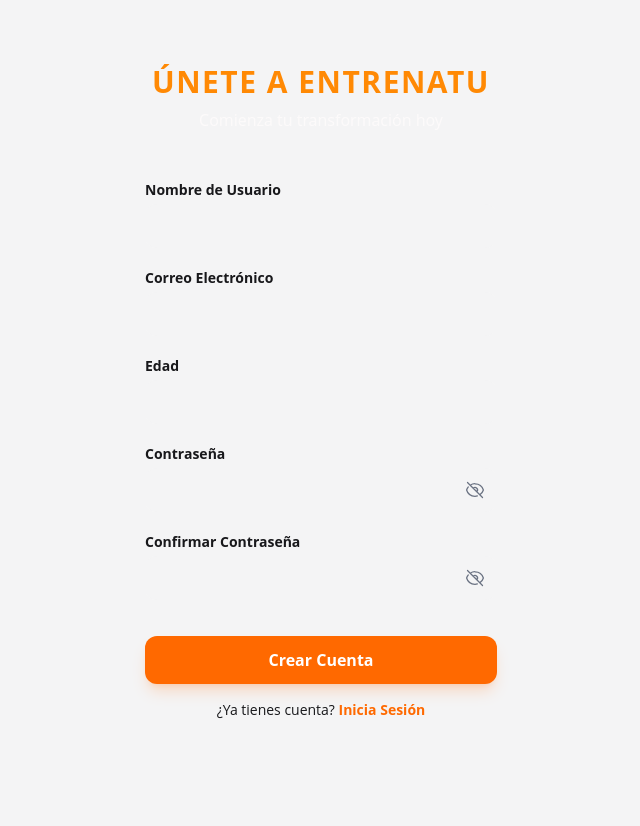
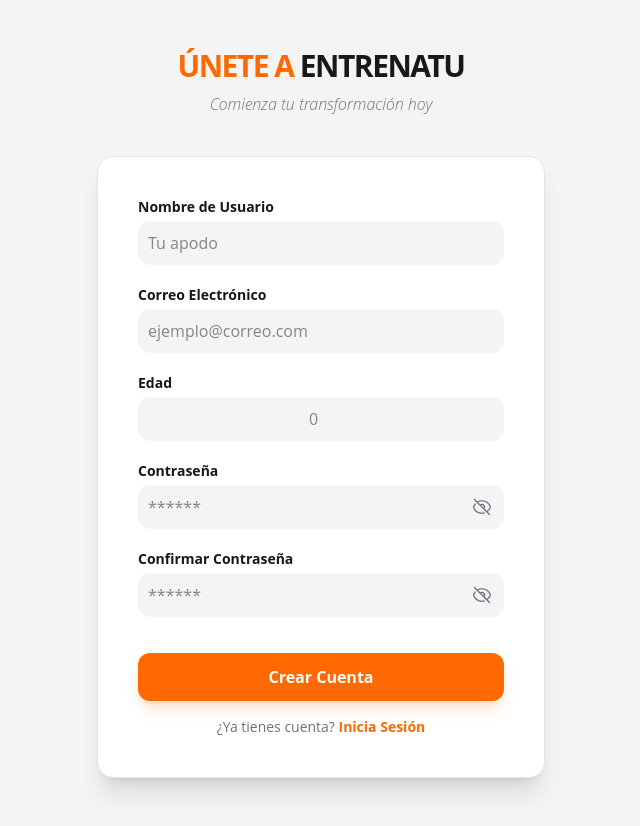
Before and after one commit to Aherreras98/EntrenaTU, a React (Vite) app: page /signup in a window 1280 px wide. Shown: the whole page, without its empty margins (319-959 px from the left). Before the commit the page ends 800 px from the top, so only its background shows below. Built offline with nearby package versions, Linux system fonts and the light colour scheme.

Commit message:
🔄️Modificaciones en el diseño en el login, singup, home, applayout.

```diff
--- a/src/auth/LoginView.tsx
+++ b/src/auth/LoginView.tsx
@@ -3,6 +3,8 @@ import { SupabaseUserRepository } from "../database/supabase/SupabaseUserReposit
 import { supabase } from "../database/supabase/client";
 import { useNavigate } from "react-router-dom";
 import { useAuthStore } from "../store/useAuthStore";
+import { InputText } from "../components/common/Input";
+import Button from "../components/ui/Button";
 
 export const LoginView = () => {
     const [email, setEmail] = useState('');
@@ -10,8 +12,6 @@ export const LoginView = () => {
     const [loading, setLoading] = useState(false);
 
     const navigate = useNavigate();
-
-    // 1. Usamos el store real y el repositorio
     const userRepository = new SupabaseUserRepository();
     const setAuth = useAuthStore((state) => state.setAuth);
 
@@ -19,7 +19,7 @@ export const LoginView = () => {
         e.preventDefault();
         setLoading(true);
 
-        // 2. Verificación mediante el repositorio
+        // Verificación mediante el repositorio
         const { data, error } = await userRepository.login(email, password);
 
         if (error) {
@@ -28,7 +28,7 @@ export const LoginView = () => {
             return;
         }
 
-        // 3. Sincronización con Zustand
+        // Sincronización con Zustand
         if (data) {
             const { data: { session } } = await supabase.auth.getSession();
 
@@ -52,40 +52,58 @@ export const LoginView = () => {
     };
 
     return (
-        <div className="login-container flex flex-col items-center justify-center p-4">
-            <h2 className="text-2xl font-bold mb-4">EntrenaTU - Login</h2>
-            <form onSubmit={handleLogin} className="flex flex-col gap-4 w-full max-w-sm">
-                <input
+    <div className="min-h-screen flex items-center justify-center p-6 bg-zinc-100 dark:bg-zinc-950 animate-in fade-in duration-500">
+
+        {/* TARJETA */}
+        <div className="w-full max-w-md bg-white dark:bg-zinc-900 p-10 rounded-2xl
+             border border-zinc-300 dark:border-white/10
+             shadow-2xl transition-all duration-300">
+
+            <div className="text-center mb-10">
+                <h1 className="text-3xl font-bold italic tracking-tighter text-orange-500 uppercase">
+                    BIENVENIDO/A
+                </h1>
+                <p className="text-base text-zinc-500 dark:text-zinc-400 mt-2 font-light">
+                    Accede a tu cuenta para entrenar
+                </p>
+            </div>
+
+            <form onSubmit={handleLogin} className="flex flex-col gap-6">
+                <InputText
+                    label="Correo Electrónico"
                     type="email"
-                    className="border p-2 rounded"
+                    placeholder="tu@email.com"
                     value={email}
                     onChange={(e) => setEmail(e.target.value)}
-                    placeholder="Email"
                     required
                 />
-                <input
+
+                <InputText
+                    label="Contraseña"
                     type="password"
-                    className="border p-2 rounded"
+                    placeholder="••••••"
                     value={password}
                     onChange={(e) => setPassword(e.target.value)}
-                    placeholder="Contraseña"
                     required
                 />
-                <button
-                    type="submit"
-                    className="bg-orange-600 text-white p-2 rounded font-bold"
-                    disabled={loading}
-                >
+
+                <Button type="submit" disabled={loading} className="w-full py-4 text-lg bg-orange-500 hover:bg-orange-600">
                     {loading ? 'Verificando...' : 'Iniciar Sesión'}
-                </button>
+                </Button>
             </form>
 
-            <button
-                onClick={handleRecoverPassword}
-                className="text-sm text-blue-600 underline mt-4"
-            >
-                ¿Olvidaste tu contraseña?
-            </button>
+            <div className="text-center mt-8 pt-6 border-t border-zinc-200 dark:border-white/5">
+                <p className="text-sm text-zinc-500 dark:text-zinc-400">
+                    ¿No tienes cuenta?{' '}
+                    <button
+                        onClick={() => navigate("/register")}
+                        className="text-orange-500 font-bold hover:underline"
+                    >
+                        Regístrate gratis
+                    </button>
+                </p>
+            </div>
         </div>
+    </div>
     );
 };
--- a/src/components/common/Footer.tsx
+++ b/src/components/common/Footer.tsx
@@ -1,6 +1,6 @@
 export default function Footer() {
   return (
-    <footer className="w-full py-6 bg-surface text-text-muted text-center mt-auto border-t border-white/10">
+   <footer className="w-full py-6 bg-surface text-text-muted text-center mt-auto border-t border-zinc-200 dark:border-white/10 transition-colors duration-300">
       <div className="container mx-auto px-4">
         <p className="text-sm">
           &copy; {new Date().getFullYear()} <span className="text-primary font-bold">ENTRENATU</span>. Todos los derechos reservados.
--- a/src/components/forms/SignUpForm.tsx
+++ b/src/components/forms/SignUpForm.tsx
@@ -97,10 +97,18 @@ export default function SignUpForm() {
     );
 
     return (
-        <form onSubmit={handleSubmit} className="flex flex-col gap-5 w-full max-w-sm mx-auto p-4">
+        <form
+        onSubmit={handleSubmit}
+        /* CLASES DE TARJETA: Igual que el Login */
+        className="flex flex-col gap-5 w-full max-w-md mx-auto p-10
+                   bg-white dark:bg-zinc-900
+                   rounded-2xl border border-zinc-200 dark:border-white/10
+                   shadow-xl transition-all duration-300"
+    >
         <InputText
             label="Nombre de Usuario"
             name="username"
+            placeholder="Tu apodo"
             value={formData.username}
             onChange={handleChange}
             onBlur={handleBlur}
@@ -111,6 +119,7 @@ export default function SignUpForm() {
             label="Correo Electrónico"
             name="email"
             type="email"
+            placeholder="ejemplo@correo.com"
             value={formData.email}
             onChange={handleChange}
             onBlur={handleBlur}
@@ -121,6 +130,7 @@ export default function SignUpForm() {
             label="Edad"
             name="age"
             type="number"
+            placeholder="0"
             value={formData.age}
             onChange={handleChange}
             onBlur={handleBlur}
@@ -131,6 +141,7 @@ export default function SignUpForm() {
             label="Contraseña"
             name="password"
             type={showPassword ? "text" : "password"}
+            placeholder="******"
             value={formData.password}
             onChange={handleChange}
             onBlur={handleBlur}
@@ -142,6 +153,7 @@ export default function SignUpForm() {
             label="Confirmar Contraseña"
             name="confirmPassword"
             type={showPassword ? "text" : "password"}
+            placeholder="******"
             value={formData.confirmPassword}
             onChange={handleChange}
             onBlur={handleBlur}
@@ -150,10 +162,11 @@ export default function SignUpForm() {
         />
 
         <div className="flex flex-col gap-4 mt-4">
-                <Button type="submit" variant="primary">
+            <Button type="submit" variant="primary" className="py-3">
                 Crear Cuenta
             </Button>
-                <span className="text-text-main text-center text-sm">
+
+            <span className="text-zinc-500 dark:text-zinc-400 text-center text-sm">
                 ¿Ya tienes cuenta?{" "}
                 <Link to="/login" className="text-primary font-bold hover:underline hover:text-primary-hover transition-colors">
                     Inicia Sesión
--- a/src/layouts/AppLayout.tsx
+++ b/src/layouts/AppLayout.tsx
@@ -11,7 +11,7 @@ export default function AppLayout() {
 
         <Sidebar />
 
-        <main className="flex-1 bg-neutral-900 text-white p-6">
+        <main className="flex-1 bg-surface text-text-main p-6 overflow-y-auto transition-colors duration-300">
           <Outlet />
         </main>
 
--- a/src/pages/LoginPage.tsx
+++ b/src/pages/LoginPage.tsx
@@ -2,15 +2,20 @@ import LoginForm from "../components/forms/LoginForm";
 
 export default function LoginPage() {
     return (
-        <div className="min-h-screen flex flex-col items-center justify-center bg-background px-4">
-            <div className="mb-8 text-center">
-                <h1 className="text-3xl font-bold text-primary text-center uppercase tracking-wider">
-                    Bienvenido
+
+        <div className="min-h-screen flex flex-col items-center justify-center bg-background px-4 py-12 animate-in fade-in duration-500">
+
+            <div className="mb-10 text-center">
+
+                <h1 className="text-3xl font-bold tracking-tighter text-primary uppercase">
+                    Bienvenido/a <span className="text-text-main">EntrenaTU</span>
                 </h1>
-                <p className="text-text-main text-center mt-2 opacity-80">
+
+                <p className="text-base text-zinc-500 dark:text-zinc-400 mt-2 font-light italic">
                     Entrena a tu ritmo, supera tus límites
                 </p>
             </div>
+
             <LoginForm />
         </div>
     );
--- a/src/pages/SignUpPage.tsx
+++ b/src/pages/SignUpPage.tsx
@@ -2,15 +2,19 @@ import SignUpForm from "../components/forms/SignUpForm";
 
 export default function SignUpPage() {
     return (
-        <div className="min-h-screen flex flex-col items-center justify-center bg-">
-            <div className="mb-8">
-                <h1 className="text-3xl font-bold text-[#FF8904] text-center uppercase tracking-wider">
-                    Únete a EntrenaTU
+        /* Fondo gris claro para que la tarjeta blanca resalte */
+        <div className="min-h-screen flex flex-col items-center justify-center bg-background px-4 py-12 animate-in fade-in duration-500">
+
+            <div className="mb-10 text-center">
+                <h1 className="text-3xl font-bold tracking-tighter text-primary uppercase">
+                    Únete a <span className="text-text-main">EntrenaTU</span>
                 </h1>
-                <p className="text-[#FFFCFC] text-center mt-2 opacity-80">
+
+                <p className="text-base text-zinc-500 dark:text-zinc-400 mt-2 font-light italic">
                     Comienza tu transformación hoy
                 </p>
             </div>
+
             <SignUpForm />
         </div>
     );
```
Also changed, not shown: src/components/forms/LoginForm.tsx (+5 -18 lines). Lines whose indentation alone changed are shown as unchanged.
